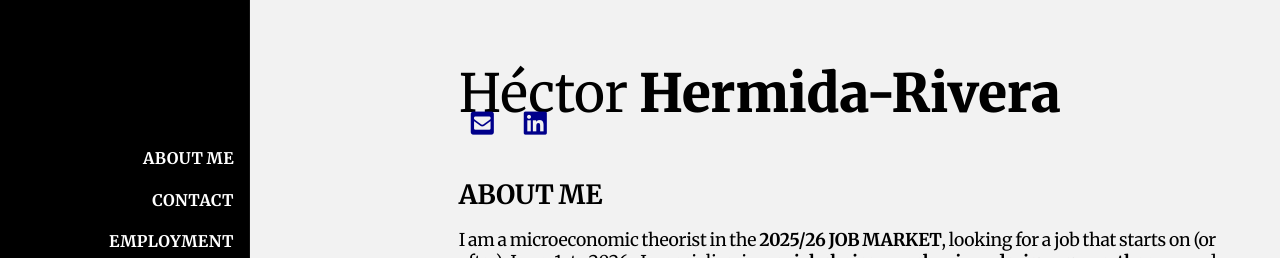
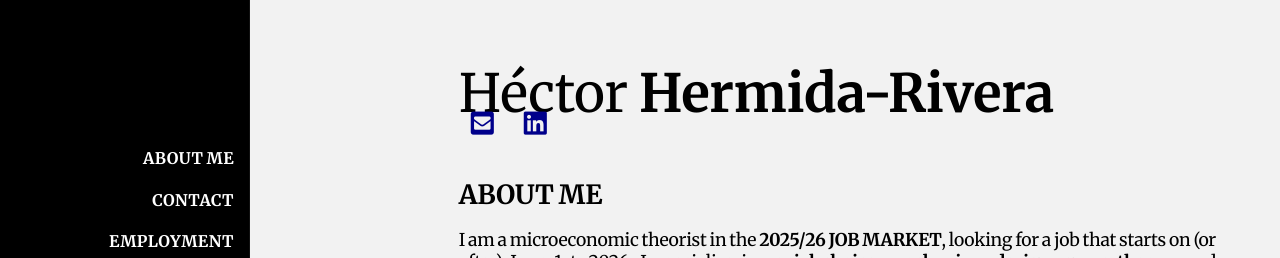
Before and after one commit to HectorHermidaRivera/hectorhermidarivera.github.io, a Jekyll site: the page built from index.md, in a window 1280 px wide. Shown: the top 258 px of the page. Built offline with Jekyll 4.4.1, drawn with Linux system fonts in a browser that asks for light colours; a style sheet for code colours, icons or effects is not loaded.

Commit message:
Update style.css

```diff
--- a/assets/css/style.css
+++ b/assets/css/style.css
@@ -1,5 +1,3 @@
-html { scroll-behavior: smooth; }
-
 a {
   overflow-wrap: break-word;
   word-wrap: break-word;
@@ -40,8 +38,7 @@ a {
 
 .sidebar a:hover { color: #dddddd; }
 
-.main-name strong { font-weight: 800; }
-b, strong { font-weight: 700; }
+html { scroll-behavior: smooth; }
 
 /* BODY */
 
```
